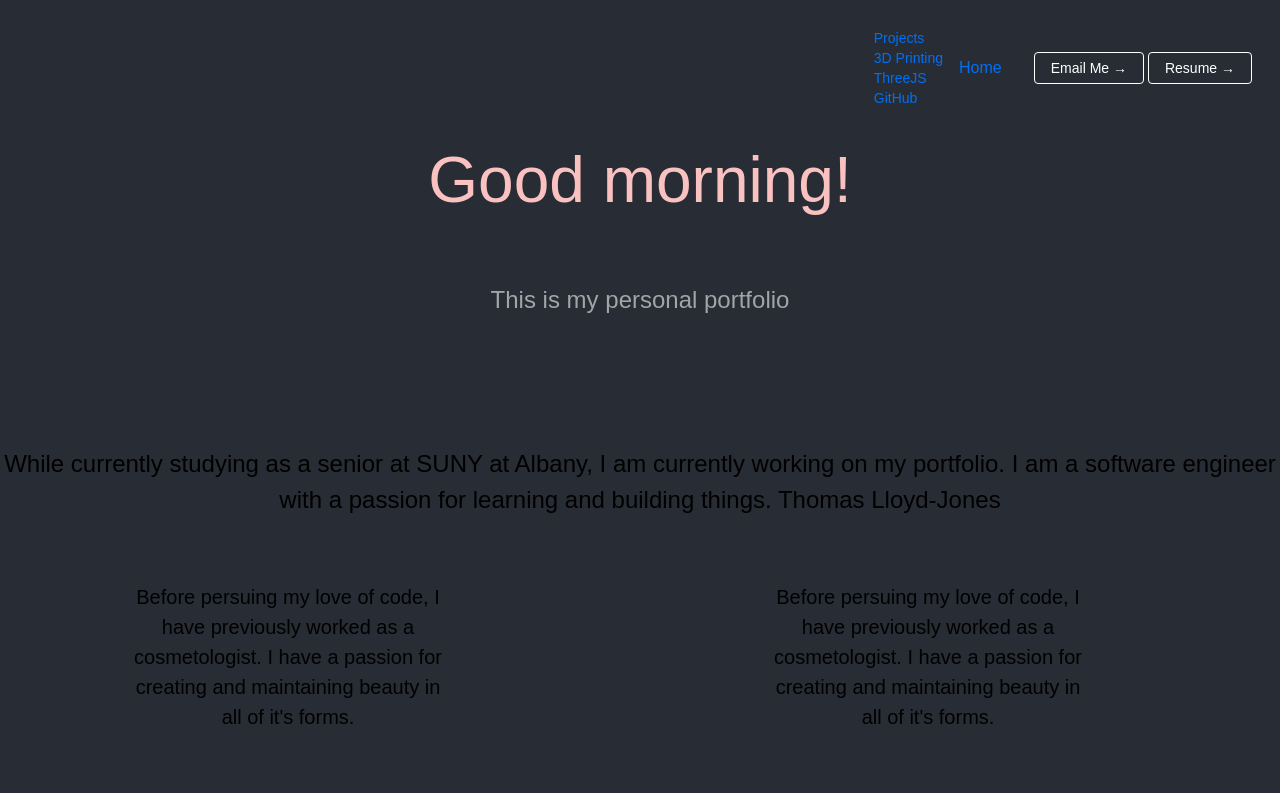
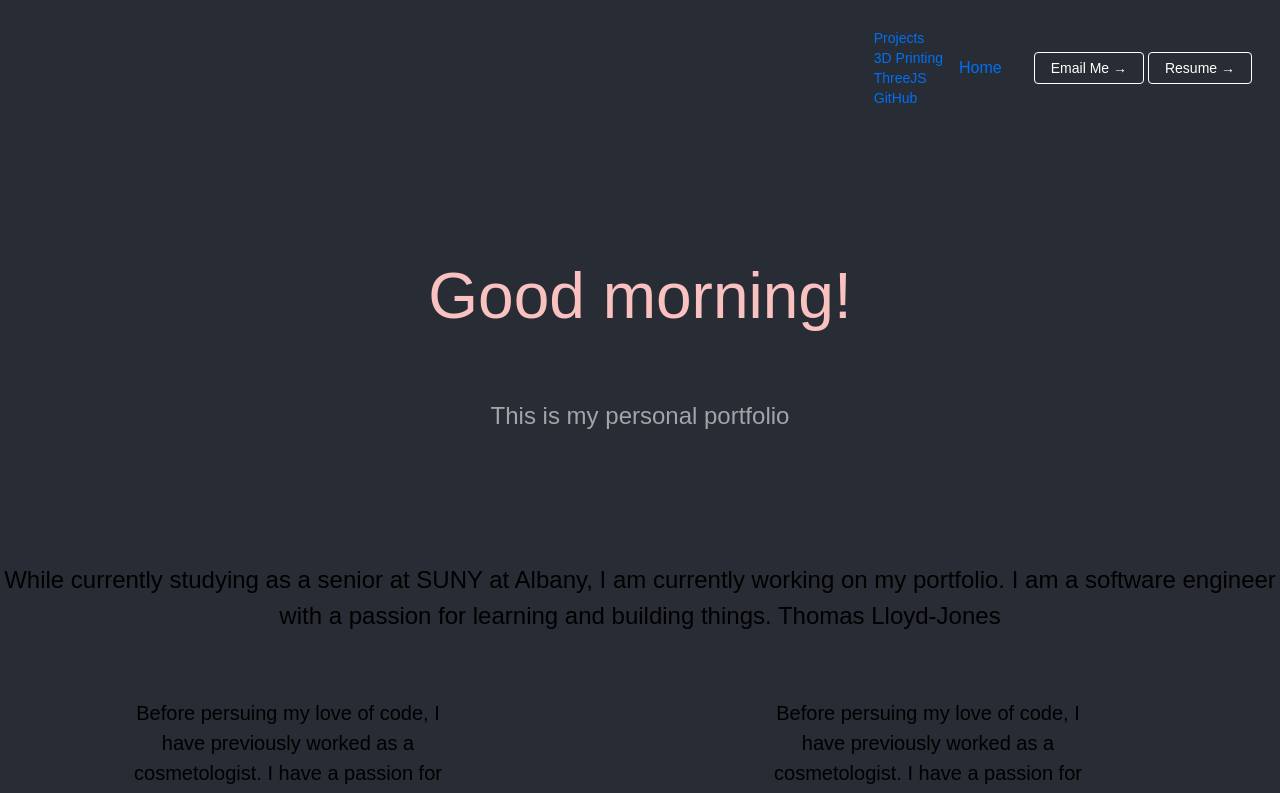
Before and after one commit to DynamicApproach/Website, a Next.js app: page / in a window 1280 px wide. Shown: the top 793 px of the page. Built offline with nearby package versions, Linux system fonts and the light colour scheme.

Commit message:
Sticky Navbar

```diff
--- a/pages/Nav.tsx
+++ b/pages/Nav.tsx
@@ -2,8 +2,8 @@ import Link from "next/link";
 import Image from "next/image";
 export const Nav = () => {
   return (
-    <div className="absolute top-0 right-0 m-5 bg-backgray">
-      <nav className="flex flex-wrap items-center justify-between overflow-x-auto bg-backgray p-2 text-blue ">
+    <div className="sticky top-0 right-5 m-5 flex justify-end bg-backgray">
+      <nav className="sticky inline-flex flex-wrap items-center justify-between overflow-x-auto bg-backgray p-2 text-blue ">
         <div className="inline-block w-auto flex-wrap lg:flex lg:w-auto lg:items-center">
           <div className="text-sm lg:flex-grow">
             <Link href="/Projects" target="_blank">
```
